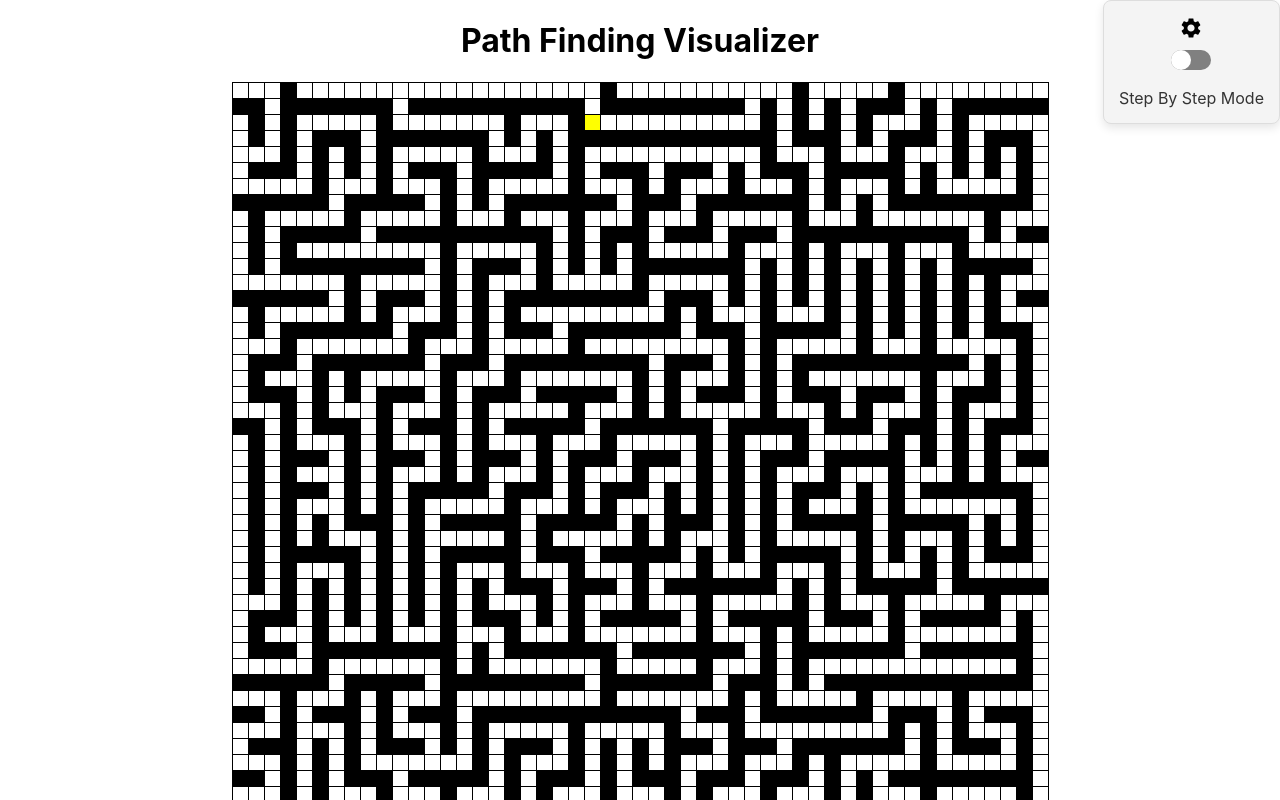
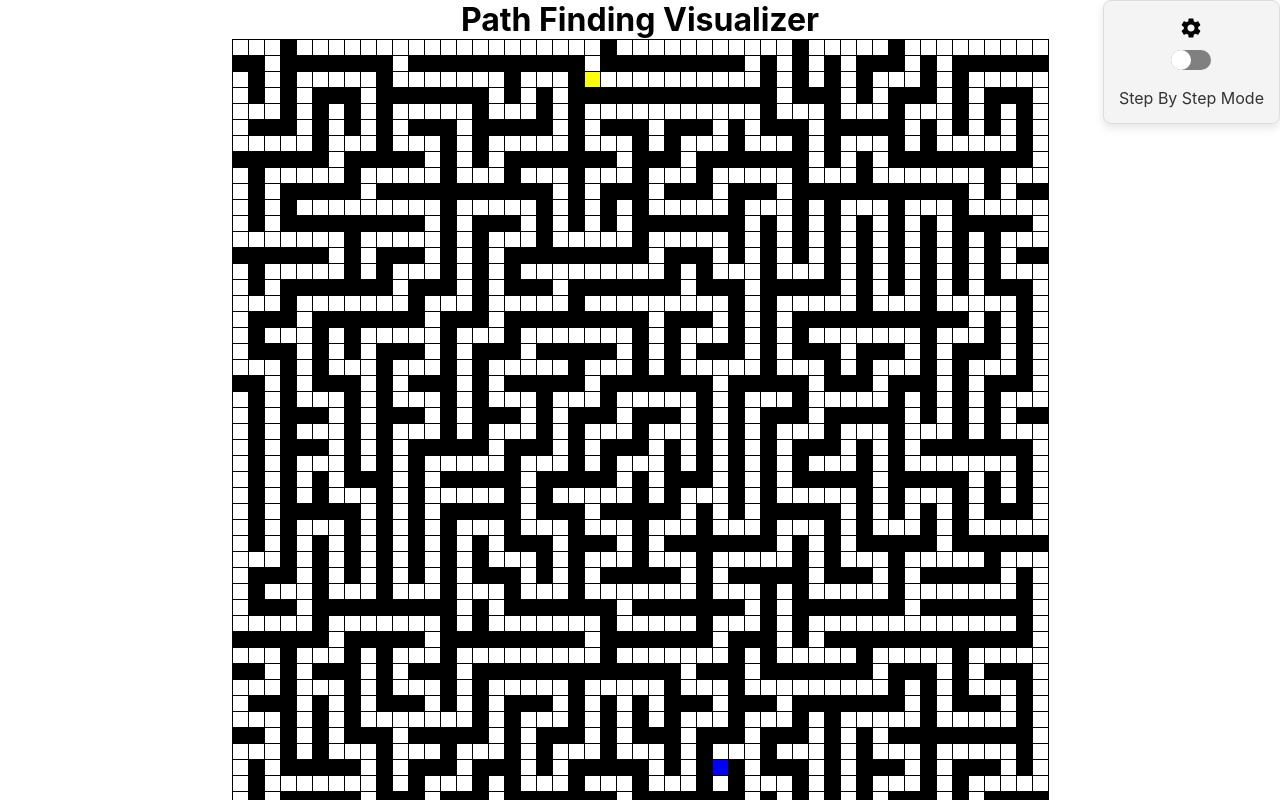
Before and after one commit to kevincas01/AlgoLens, a React (Create React App) app in the folder algo-lens-react/: page / in a window 1280 px wide. Shown: the top 800 px of the page. Built offline with nearby package versions, Linux system fonts and the light colour scheme.

Commit message:
0 margin for headers

```diff
--- a/algo-lens-react/src/App.css
+++ b/algo-lens-react/src/App.css
@@ -1,7 +1,10 @@
 .App {
   text-align: center;
+
 }
-
+h1{
+  margin: 0;
+}
 
 /* General Styles */
 button {
```
